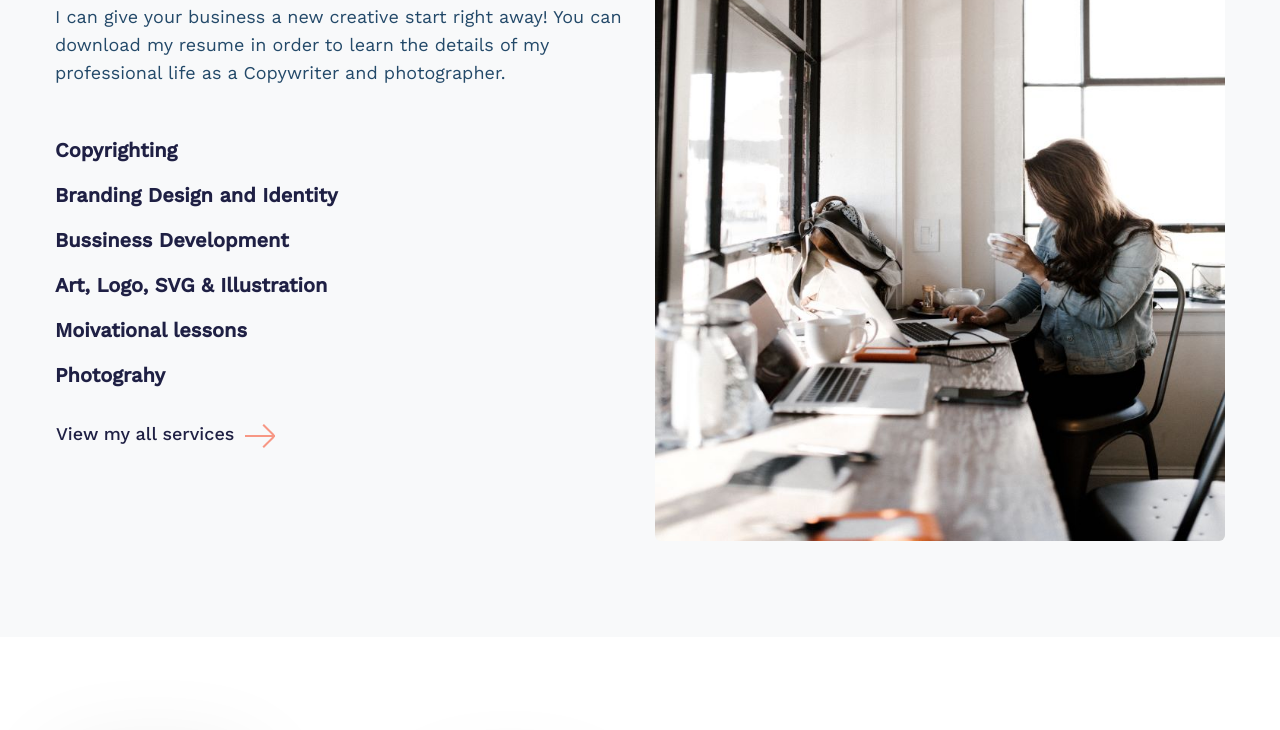
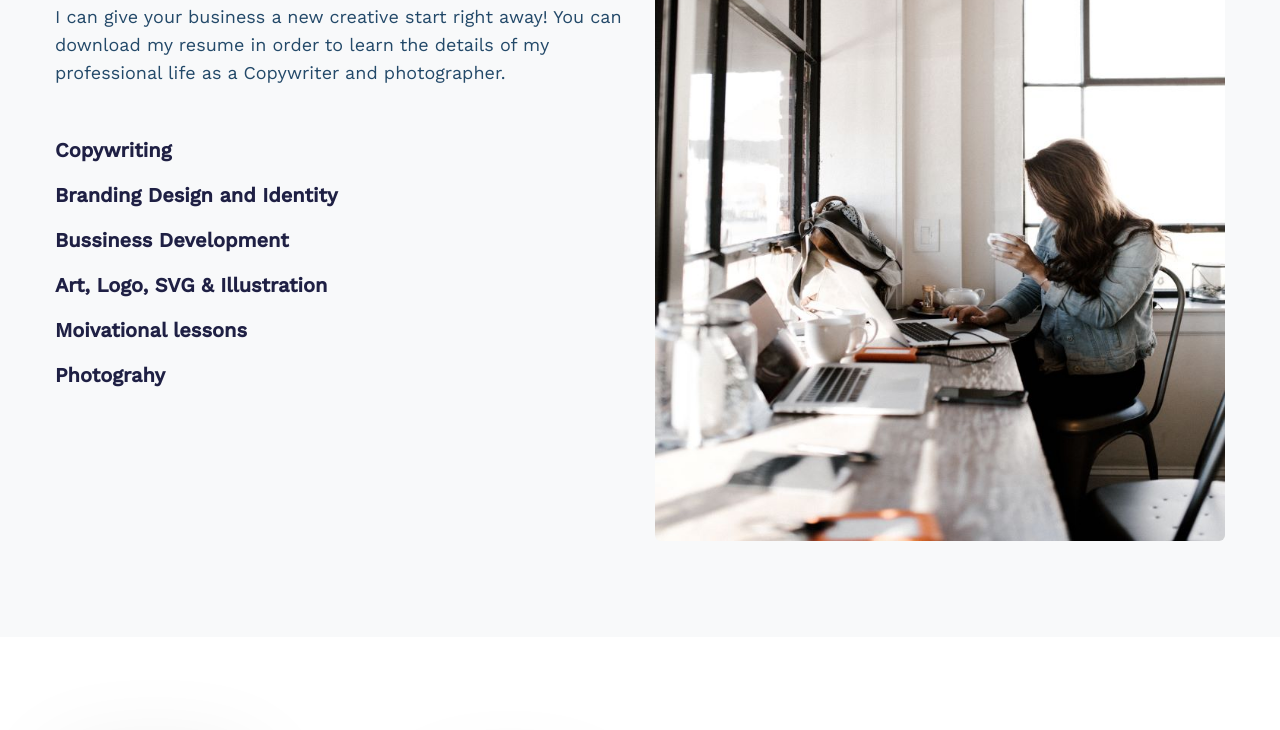
Before and after one commit to proxima2020/CopyWolf, a plain HTML site: page index.html in a window 1280 px wide. Shown: the part 1164-1894 px from the top of the page. Drawn offline with nearby package versions, Linux system fonts and the light colour scheme.

Commit message:
secondary version

```diff
--- a/index.html
+++ b/index.html
@@ -173,14 +173,14 @@ Author URL: http://w3layouts.com
                     <p class="mt-4">I can give your business a new creative start right away! You can download my resume
                         in order to learn the details of my professional life as a Copywriter and photographer. </p>
                     <ul class="service-list mt-md-5 mt-4">
-                        <li class="service-link"><a href="#">Copyrighting</a></li>
+                        <li class="service-link"><a href="#">Copywriting</a></li>
                         <li class="service-link"><a href="#">Branding Design and Identity</a></li>
                         <li class="service-link"><a href="#">Bussiness Development</a></li>
                         <li class="service-link"><a href="#">Art, Logo, SVG & Illustration</a></li>
                         <li class="service-link"><a href="#">Moivational lessons</a></li>
                         <li class="service-link"><a href="#">Photograhy</a></li>
                     </ul>
-                    <a href="#url" class="btn btn-style btn-empty p-0">View my all services <span></span></a>
+
                 </div>
                 <div class="col-lg-6 mt-lg-0 mt-5">
                     <div class="position-relative">
@@ -411,7 +411,7 @@ Author URL: http://w3layouts.com
 <div class="copyright py-sm-5 py-4 text-center">
   <div class="container">
     <p class="copy-footer-29">© 2021 CopyWolf. All rights reserved | Design by <a
-        href="#">W3layouts</a></p>
+        href="#">Proxima2020</a></p>
   </div>
 </div>
 <!-- move top -->
```
Also changed, not shown: contact.html (+1 -1 lines), portfolio.html (+1 -1 lines).
